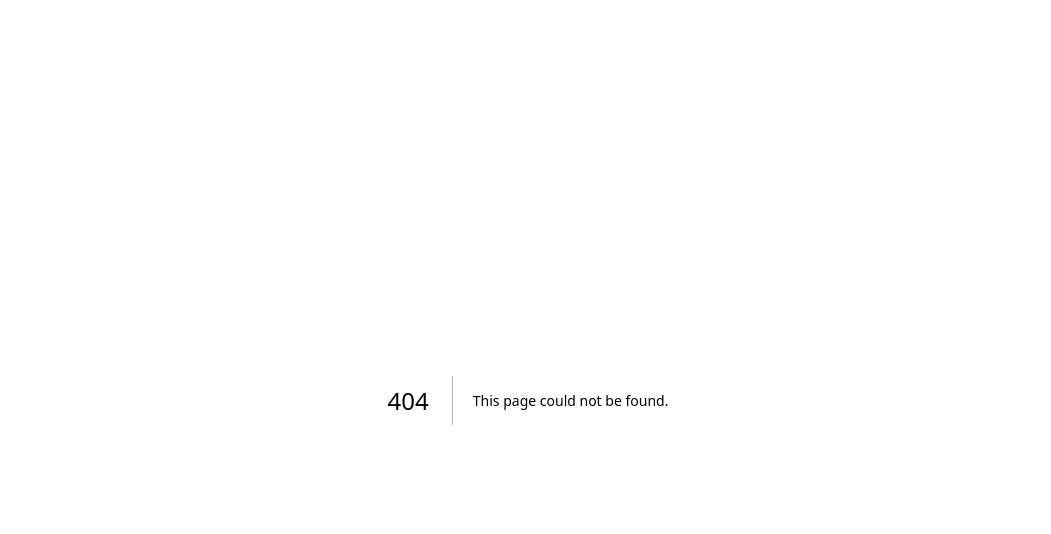
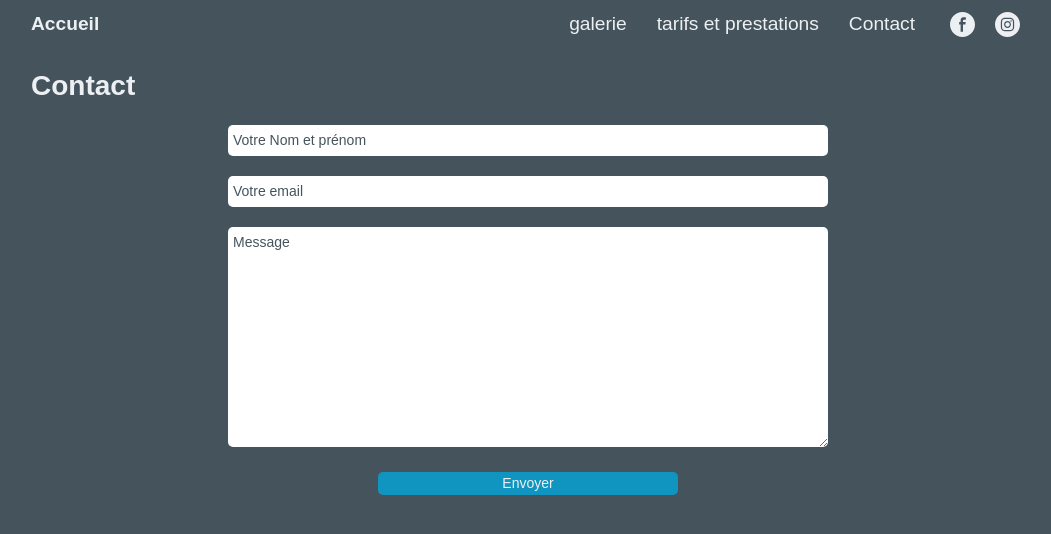
Before and after one commit to terjos/charles-cantin, a Next.js app: page /contact in a window 1280 px wide. Before the commit this address had no page. Shown: the top 534 px of the page, without its empty margins (112-1163 px from the left). Built offline with nearby package versions, Linux system fonts and the light colour scheme.

Commit message:
feat(global): add contact page

```diff
--- /dev/null
+++ b/components/ContactForm.js
@@ -0,0 +1,29 @@
+export default function ContactForm() {
+  return (
+    <form name="contact" action="/success" method="POST" data-netlify="true">
+      <input type="hidden" name="form-name" value="contact" />
+
+      <input
+        type="text"
+        name="name"
+        id="yourname"
+        placeholder="Votre Nom et prénom"
+      />
+
+      <input
+        type="email"
+        name="email"
+        id="youremail"
+        placeholder="Votre email"
+      />
+
+      <textarea name="message" id="yourmessage" rows="10">
+        Message
+      </textarea>
+
+      <button type="submit" className="contact-send">
+        Envoyer
+      </button>
+    </form>
+  );
+}
--- a/components/NavBar.js
+++ b/components/NavBar.js
@@ -20,7 +20,7 @@ const NavBar = () => (
         </a>
       </li>
       <li className="navbar__contact">
-        <a href="#">Contact</a>
+        <a href="/contact">Contact</a>
       </li>
       <li className="navbar__social-network">
         <a href="#">
--- /dev/null
+++ b/pages/contact.js
@@ -0,0 +1,19 @@
+import Head from "next/head";
+import Layout from "../components/Layout";
+import ContactForm from "../components/ContactForm";
+
+const Index = () => (
+  <>
+    <Head>
+      <title>Contact | Charles Cantin</title>
+    </Head>
+    <Layout>
+      <div className="contact">
+        <h1>Contact</h1>
+        <ContactForm />
+      </div>
+    </Layout>
+  </>
+);
+
+export default Index;
--- a/styles/app.css
+++ b/styles/app.css
@@ -493,6 +493,76 @@ body {
   font-size: 0.8rem;
 }
 
+.contact {
+  margin: 15px;
+}
+
+.contact form {
+  width: 100%;
+}
+
+.contact form {
+  display: flex;
+  flex-direction: column;
+  justify-content: center;
+  align-items: center;
+  width: 100%;
+}
+
+.contact input,
+.contact textarea {
+  width: 100%;
+  max-width: 600px;
+  margin: 10px auto;
+  padding: 5px;
+  border: none;
+  border-radius: 5px;
+  color: #45545c;
+}
+
+.contact input::placeholder {
+  color: #45545c;
+  opacity: 1;
+}
+
+.contact input:focus,
+.contact textarea:focus {
+  width: 100%;
+  padding: 5px;
+  border: none;
+  outline: #1095c1 solid 2px;
+  border-radius: 5px;
+}
+
+.contact textarea {
+  width: 100%;
+  padding: 5px;
+  border: none;
+  border-radius: 5px;
+  color: #45545c;
+}
+
+.contact-send {
+  width: 300px;
+  border: none;
+  margin: 15px;
+  border-radius: 5px;
+  outline: 0;
+  background-color: #1095c1;
+  color: inherit;
+}
+
+.contact-send:hover {
+  background-color: #1ab3e6;
+}
+
+.success {
+  width: 100%;
+  margin-top: 50px;
+  font-size: 1.2rem;
+  text-align: center;
+}
+
 /* Small devices (landscape phones, 576px and up) */
 @media (min-width: 576px) {
   .navbar ul {
```
Also changed, not shown: pages/success.js (added, +15 -0 lines).
